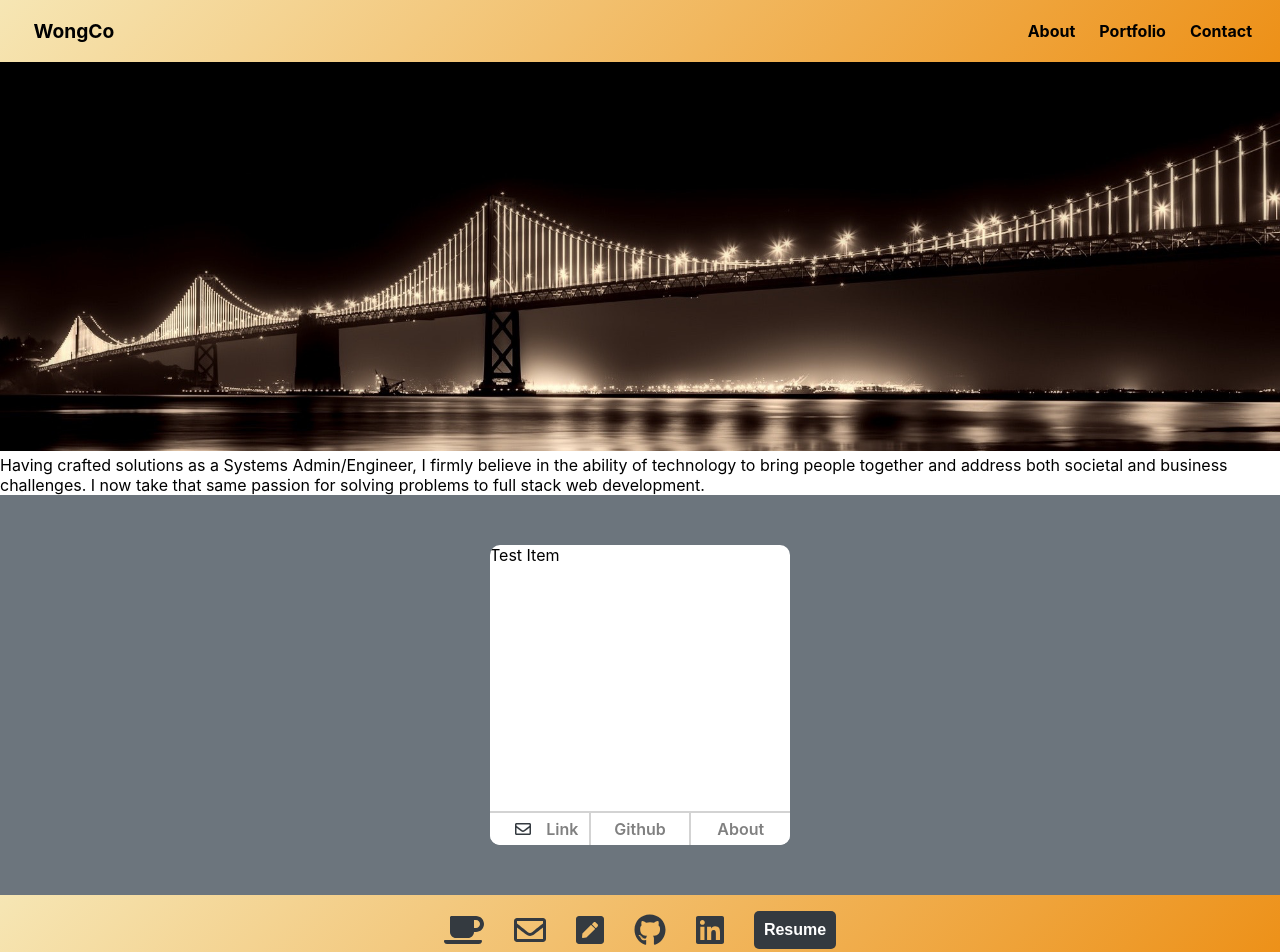
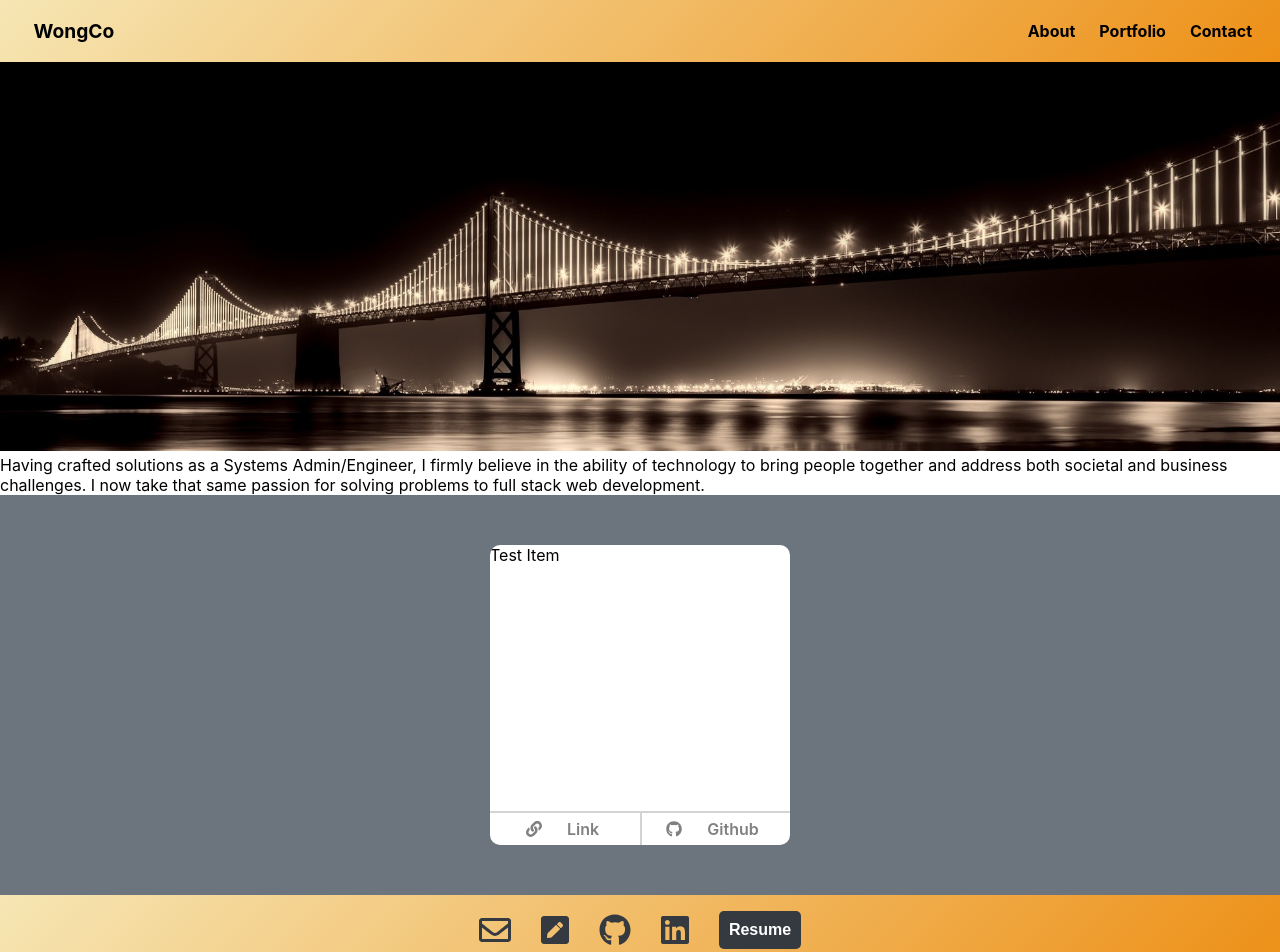
Before and after one commit to wongco/wongco-react-ts, a React (Create React App) app: page / in a window 1280 px wide. Shown: the top 952 px of the page. Built offline with nearby package versions, Linux system fonts and the light colour scheme.

Commit message:
refactor styled components

```diff
--- a/src/components/atoms/FontAwesomeLink/index.tsx
+++ b/src/components/atoms/FontAwesomeLink/index.tsx
@@ -3,17 +3,19 @@ import React from 'react';
 import styled from 'styled-components';
 
 const StyledFontAwesomeIcon = styled(FontAwesomeIcon)`
-  margin: 0 15px;
+  margin: 15px;
   color: #343a40;
+
   &:hover {
     color: gray;
+    transition: color 0.5s;
   }
 `;
 
 const FontAwesomeLink = (props: any) => {
   return (
     <a href={props.href}>
-      <StyledFontAwesomeIcon icon={props.icon} size={props.size || '2x'} {...props} />
+      <StyledFontAwesomeIcon icon={props.icon} size={props.size || '2x'} />
     </a>
   );
 };
--- a/src/components/atoms/PortfolioItem/index.tsx
+++ b/src/components/atoms/PortfolioItem/index.tsx
@@ -1,7 +1,8 @@
+import { faGithub } from '@fortawesome/free-brands-svg-icons';
+import { faLink } from '@fortawesome/free-solid-svg-icons';
+import { FontAwesomeIcon } from '@fortawesome/react-fontawesome';
 import React, { PureComponent } from 'react';
 import styled from 'styled-components';
-import FontAwesomeLink from '../FontAwesomeLink';
-import { faEnvelope } from '@fortawesome/free-regular-svg-icons';
 
 const StyledPortfolioItem = styled.div`
   display: flex;
@@ -17,10 +18,14 @@ const StyledPortfolioItem = styled.div`
 const StyledDetailsContainer = styled.div`
   display: flex;
   flex-direction: row;
+  justify-content: center;
   height: 2em;
-  background-color: white;
   border-top: 2px solid lightgray;
-  /* border-bottom: 2px solid lightgray; */
+`;
+
+const StyledLink = styled.a`
+  text-decoration: none;
+  width: 100%;
 `;
 
 const StyledDetailsTab = styled.div`
@@ -37,26 +42,36 @@ const StyledDetailsTab = styled.div`
   &:hover {
     background-color: steelblue;
     color: white;
+    transition: color 0.5s, background-color 0.5s;
   }
 `;
 
 const StyledLastDetailTab = styled(StyledDetailsTab)`
   border-right: none;
 `;
+
+const StyledText = styled.div`
+  margin: 15px;
+`;
+
 class PortfolioItem extends PureComponent<PortfolioItemProps> {
-  public static FaLink = (props: any) => <FontAwesomeLink {...props} />;
-
   public render() {
     return (
       <StyledPortfolioItem>
         <div>{this.props.name}</div>
         <StyledDetailsContainer>
-          <StyledDetailsTab>
-            <FontAwesomeLink icon={faEnvelope} size={'1x'} />
-            Link
-          </StyledDetailsTab>
-          <StyledDetailsTab>Github</StyledDetailsTab>
-          <StyledLastDetailTab>About</StyledLastDetailTab>
+          <StyledLink href={'test'}>
+            <StyledDetailsTab>
+              <FontAwesomeIcon icon={faLink} size={'1x'} style={{ padding: '0 10px' }} />
+              <StyledText>Link</StyledText>
+            </StyledDetailsTab>
+          </StyledLink>
+          <StyledLink href={'test'}>
+            <StyledLastDetailTab>
+              <FontAwesomeIcon icon={faGithub} size={'1x'} style={{ padding: '0 10px' }} />
+              <StyledText>Github</StyledText>
+            </StyledLastDetailTab>
+          </StyledLink>
         </StyledDetailsContainer>
       </StyledPortfolioItem>
     );
--- a/src/components/organisms/Contact/index.tsx
+++ b/src/components/organisms/Contact/index.tsx
@@ -1,6 +1,6 @@
 import { faGithub, faLinkedin } from '@fortawesome/free-brands-svg-icons';
 import { faEnvelope } from '@fortawesome/free-regular-svg-icons';
-import { faCoffee, faPenSquare } from '@fortawesome/free-solid-svg-icons';
+import { faPenSquare } from '@fortawesome/free-solid-svg-icons';
 import React from 'react';
 import ContactBar from '../../molecules/ContactBar';
 import FooterButtonLink from '../../molecules/FooterButtonLink';
@@ -8,8 +8,7 @@ import FooterButtonLink from '../../molecules/FooterButtonLink';
 const Contact = () => {
   return (
     <ContactBar id="contact">
-      <ContactBar.FaLink icon={faCoffee} />
-      <ContactBar.FaLink icon={faEnvelope} href="mailto:gin+hello@wongcofood.com" />
+      <ContactBar.FaLink icon={faEnvelope} href="mailto:ginson.wong+hello@gmail.com" />
       <ContactBar.FaLink icon={faPenSquare} href="https://wongco.github.io/wongcoblog/" />
       <ContactBar.FaLink icon={faGithub} href="https://github.com/wongco" />
       <ContactBar.FaLink icon={faLinkedin} href="https://www.linkedin.com/in/ginson" />
```
